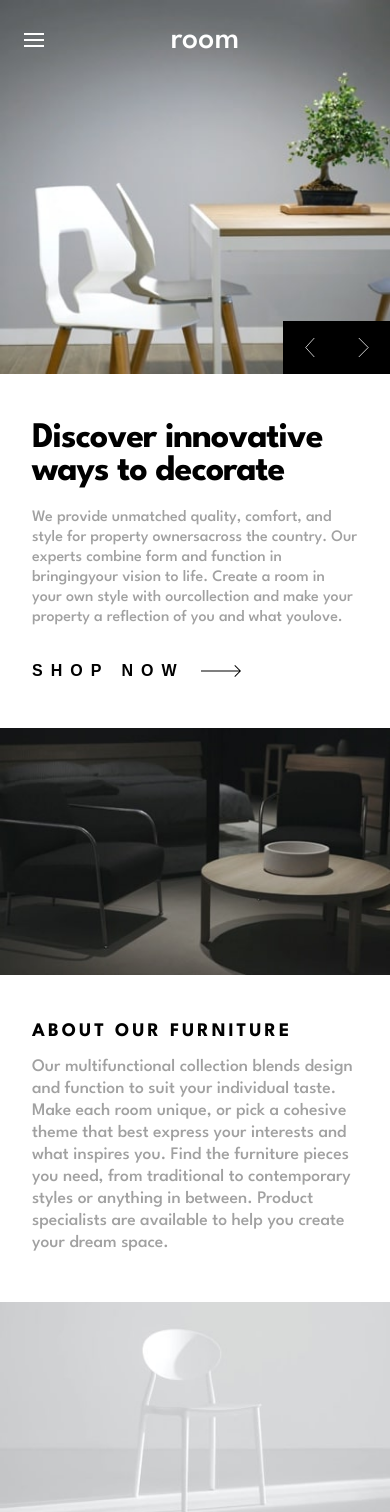
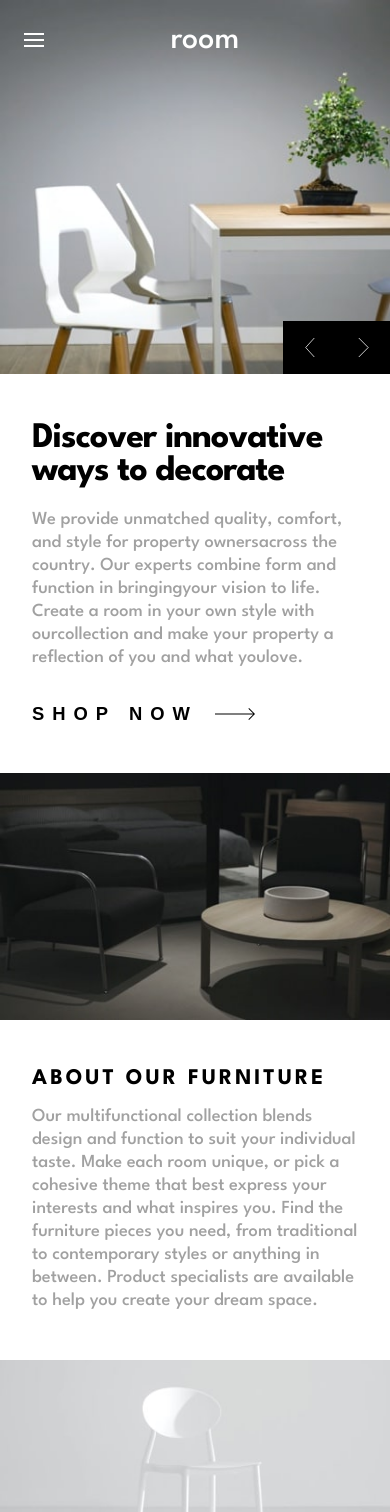
Before and after one commit to Naithcots/room-homepage, a Next.js app: page / in a window 390 px wide. Shown: the top 1512 px of the page. Built offline with nearby package versions, Linux system fonts and the light colour scheme.

Commit message:
Add css vars for fonts and fix paddings

```diff
--- a/src/components/About/index.module.css
+++ b/src/components/About/index.module.css
@@ -1,18 +1,18 @@
 .panel {
-  padding: 3em var(--px);
+  padding: 3em var(--p-container);
   display: flex;
   flex-direction: column;
   gap: 1em;
 }
 
 .title {
-  font-size: clamp(1.2rem, 3vw, 1.4rem);
+  font-size: var(--fs-lg);
   letter-spacing: 3px;
 }
 
 .description {
   color: var(--dark-gray);
-  font-size: var(--p-size);
+  font-size: var(--fs-md);
   line-height: 1.25em;
 }
 
--- a/src/components/Hero/index.module.css
+++ b/src/components/Hero/index.module.css
@@ -50,7 +50,7 @@
 }
 
 .second-panel {
-  padding: 3em var(--px);
+  padding: 3rem var(--p-container);
 
   display: flex;
   flex-direction: column;
@@ -58,12 +58,12 @@
 }
 
 .title {
-  font-size: clamp(2.25rem, 5vw, 2.5rem);
+  font-size: var(--fs-xl);
   letter-spacing: -1px;
 }
 
 .description {
-  font-size: clamp(1rem, 2vw, 1.1rem);
+  font-size: var(--fs-md);
   line-height: 1.25em;
   color: var(--dark-gray);
 }
@@ -87,7 +87,7 @@
 }
 
 .spaced-text {
-  font-size: 1rem;
+  font-size: var(--fs-md);
   font-weight: 600;
   letter-spacing: 8px;
 }
@@ -114,7 +114,7 @@
 
   .second-panel {
     max-width: 75ch;
-    padding-inline: clamp(2.5em, 5vw, 6em);
+    padding-inline: clamp(2rem, 2.25vw + 1rem, 5rem);
 
     position: relative;
     justify-content: center;
--- a/src/styles/globals.css
+++ b/src/styles/globals.css
@@ -3,15 +3,13 @@
   --dark-gray: hsl(0, 0%, 63%);
   --very-dark-gray: hsl(0, 0%, 27%);
 
-  /* Breakpoints */
-  --tablet: 48em;
-  --desktop: 60em;
-
   /* Spacing */
-  --px: 2em;
+  --p-container: 2rem;
 
   /* Font sizes */
-  --p-size: clamp(1rem, 2vw + 1rem, 1.1rem);
+  --fs-xl: clamp(2.25rem, 2vw + 1rem, 3rem);
+  --fs-lg: clamp(1.25rem, 2vw + 1rem, 1.4rem);
+  --fs-md: clamp(1rem, 2vw + 1rem, 1.15rem);
 }
 
 * {
```
